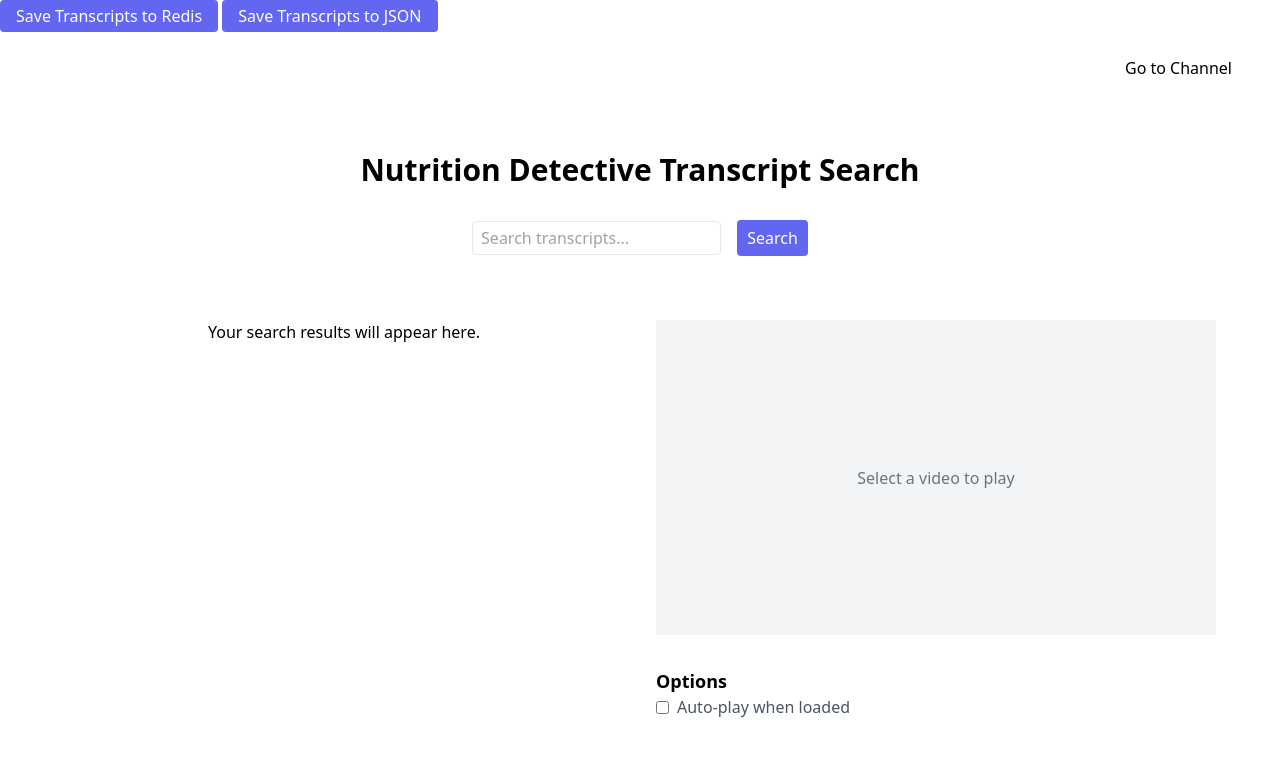
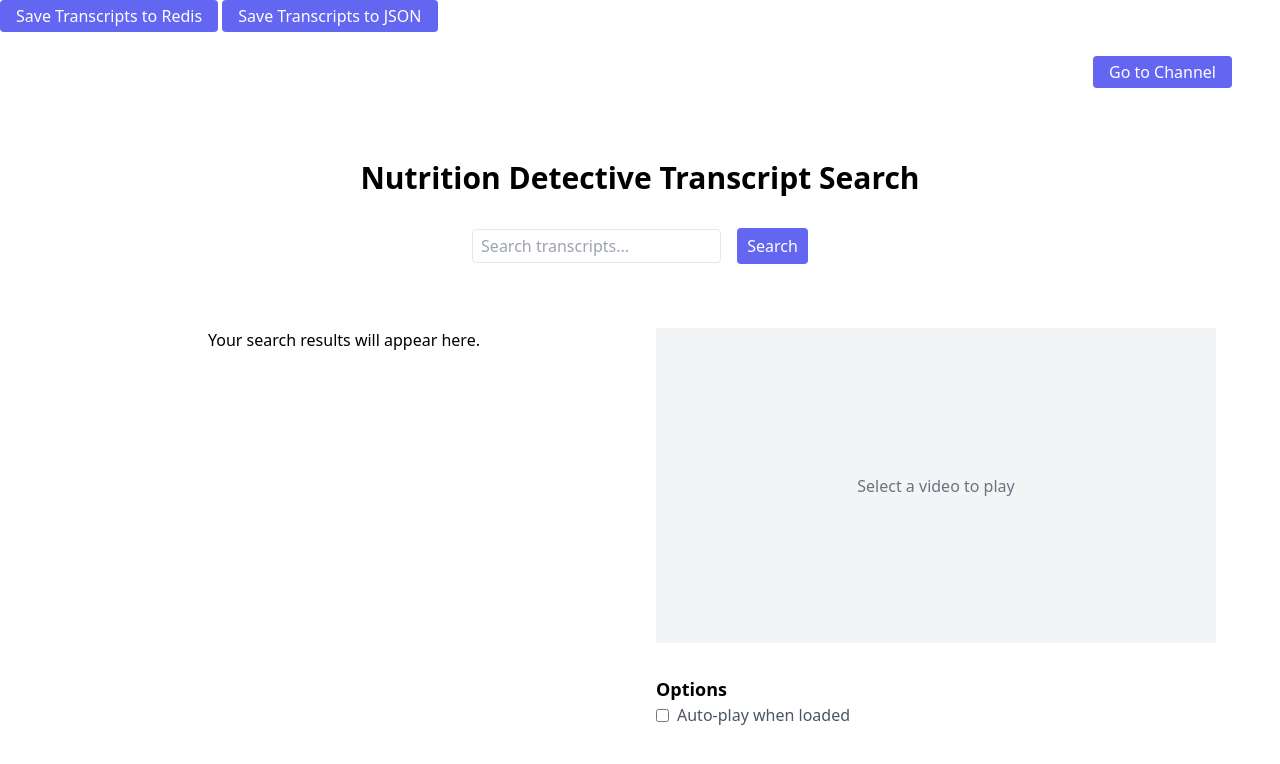
Before and after one commit to sirbots/nd-youtube-search, a SvelteKit app: page / in a window 1280 px wide. Shown: the top 764 px of the page. Built offline with nearby package versions, Linux system fonts and the light colour scheme.

Commit message:
Change import to require in serverless fn.

```diff
--- a/api/writeTranscriptsToRedis.ts
+++ b/api/writeTranscriptsToRedis.ts
@@ -11,7 +11,7 @@ import { Redis } from '@upstash/redis';
 // Data
 import { YOUTUBE_API_KEY, KV_REST_API_URL, KV_REST_API_TOKEN } from '$env/static/private';
 
-import transcripts2024Json from '$lib/data/transcripts/2024.json';
+const transcripts2024Json = require('$lib/data/transcripts/2024.json');
 const transcripts2024 = transcripts2024Json as TranscriptDB;
 
 // Initialize Redis client
--- a/src/routes/+page.svelte
+++ b/src/routes/+page.svelte
@@ -96,7 +96,7 @@
 
 <div class="w-full flex flex-row items-center justify-end px-12 py-6">
 	<a href="https://www.youtube.com/@nutritiondetective" target="_blank" rel="noopener noreferrer">
-		Go to Channel
+		<button class="bg-indigo-500 text-white px-4 py-1 rounded">Go to Channel</button>
 	</a>
 </div>
 
```
